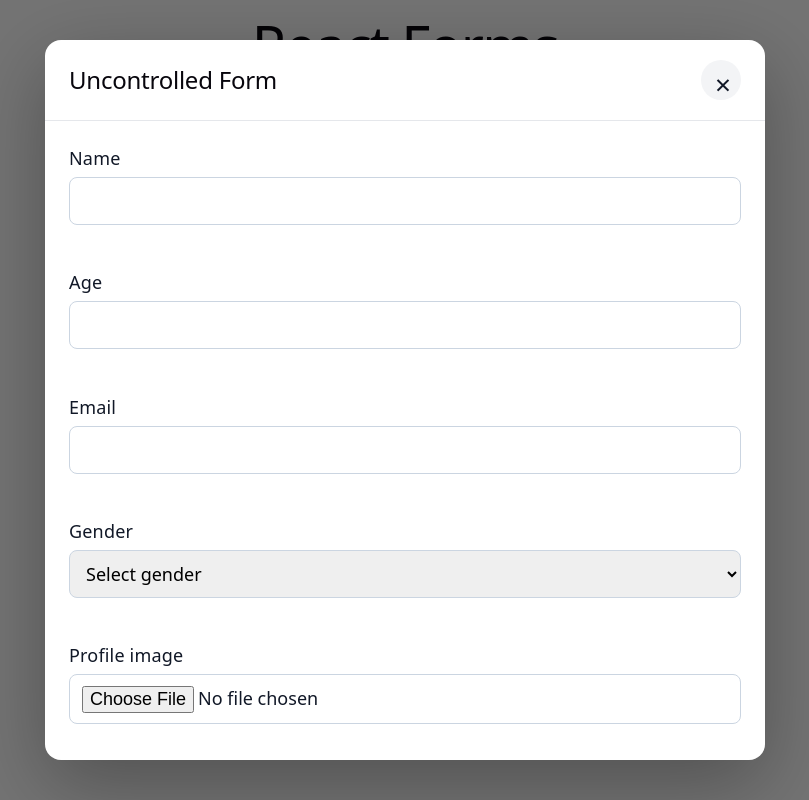
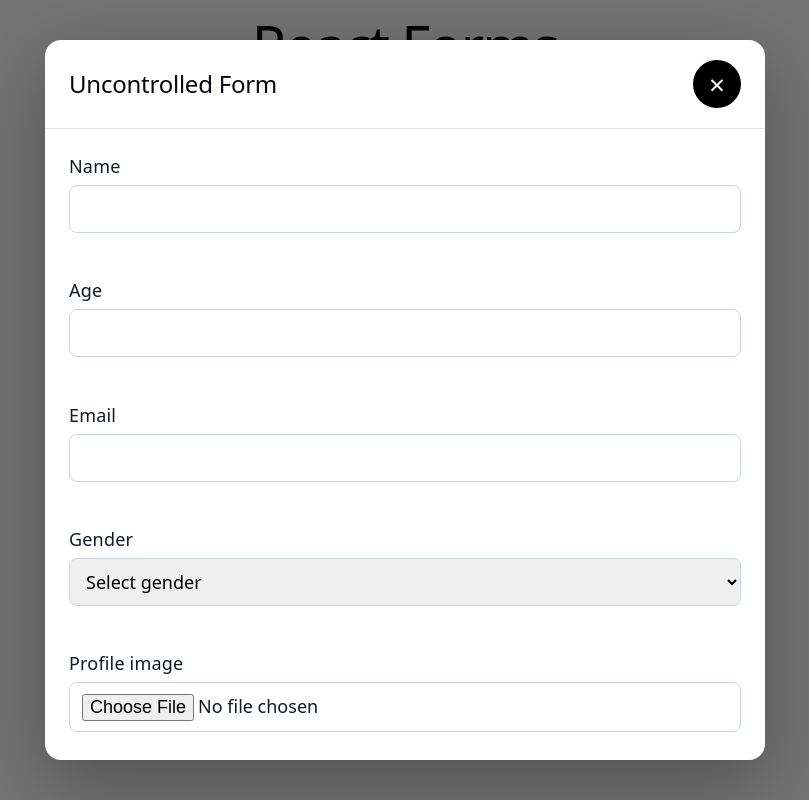
Before and after one commit to Fayzullo05/rs-react-course, a React (Vite) app in the folder rs-react-app/: page / in a window 1280 px wide. Both pictures are taken after a click on the button "Open Uncontrolled Form". Shown: the whole page, without its empty margins (235-1044 px from the left). Built offline with nearby package versions, Linux system fonts and the light colour scheme.

Commit message:
fix: add correct path in husky and centered close icon for modals

```diff
--- a/rs-react-app/src/components/modal/modal.module.css
+++ b/rs-react-app/src/components/modal/modal.module.css
@@ -33,12 +33,16 @@
 }
 
 .closeButton {
-  width: 40px;
-  height: 40px;
+  display: inline-flex;
+  align-items: center;
+  justify-content: center;
+  width: 48px;
+  height: 48px;
+  padding: 0;
   border: 0;
   border-radius: 999px;
-  background: #f3f4f6;
-  color: #111827;
+  background: #000000;
+  color: #ffffff;
   font-size: 28px;
   line-height: 1;
   cursor: pointer;
```
Also changed, not shown: 1 other file (tests, documents, lock files or other folders).
